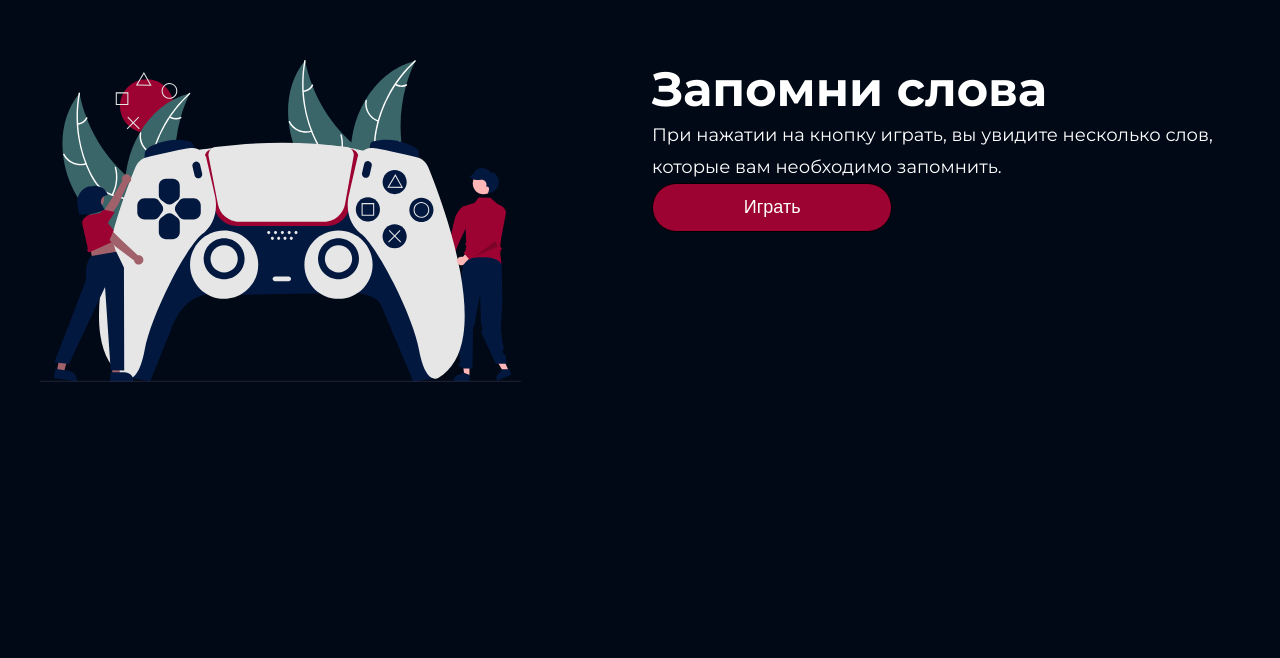
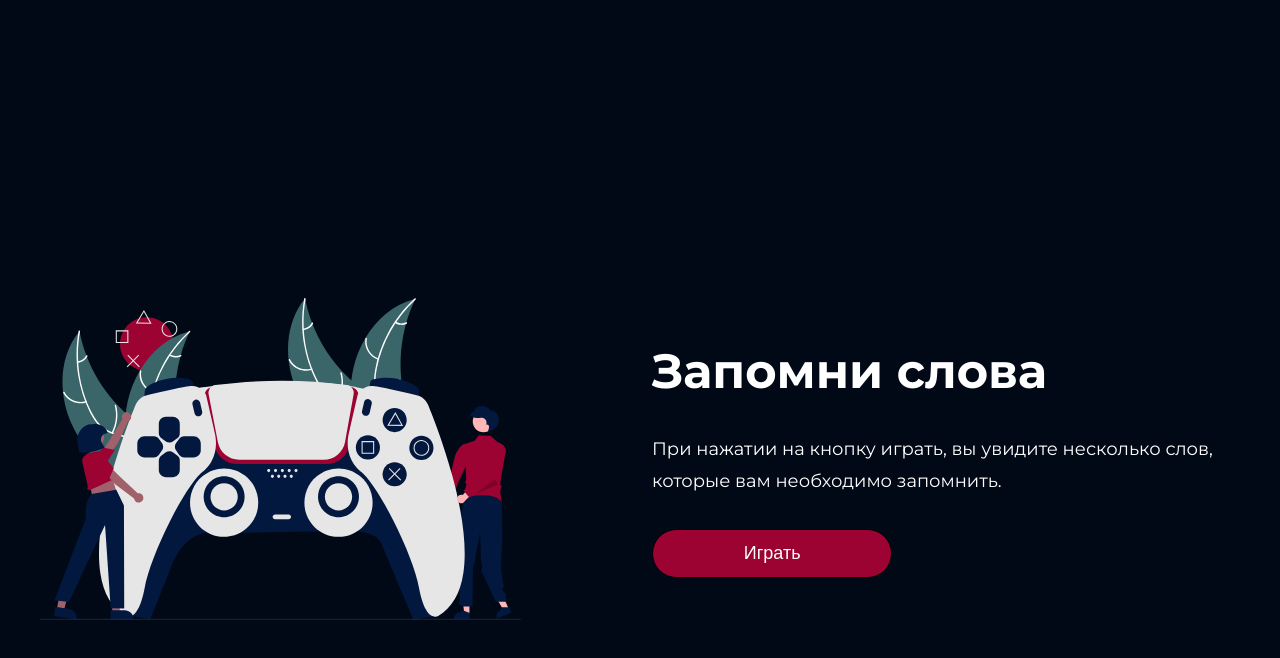
Before and after one commit to tsotsd/2-nd-course-hw, a plain HTML site: page index.html in a window 1280 px wide. Shown: the part 2320-2978 px from the top of the page. Drawn offline with Linux system fonts and the light colour scheme.

Commit message:
words gap32

```diff
--- a/style.scss
+++ b/style.scss
@@ -357,9 +357,16 @@
  .gamePadWords {
    width: 481px;
    height: 322px;
+   padding-top: 238px;
  }
 
  .words {
+  padding-top: 282px;
+   display: flex;
+   flex-direction: column;
+   flex-wrap: wrap;
+   gap: 32px;
+
    &__title {
      font-weight: 700;
      font-size: 48px;
@@ -370,7 +377,7 @@
    }
 
    &__text {
-    width: 588px;
+     width: 588px;
      font-weight: 300;
      font-size: 18px;
      line-height: 32px;
```
Also changed, not shown: style.css, 1 other file.
